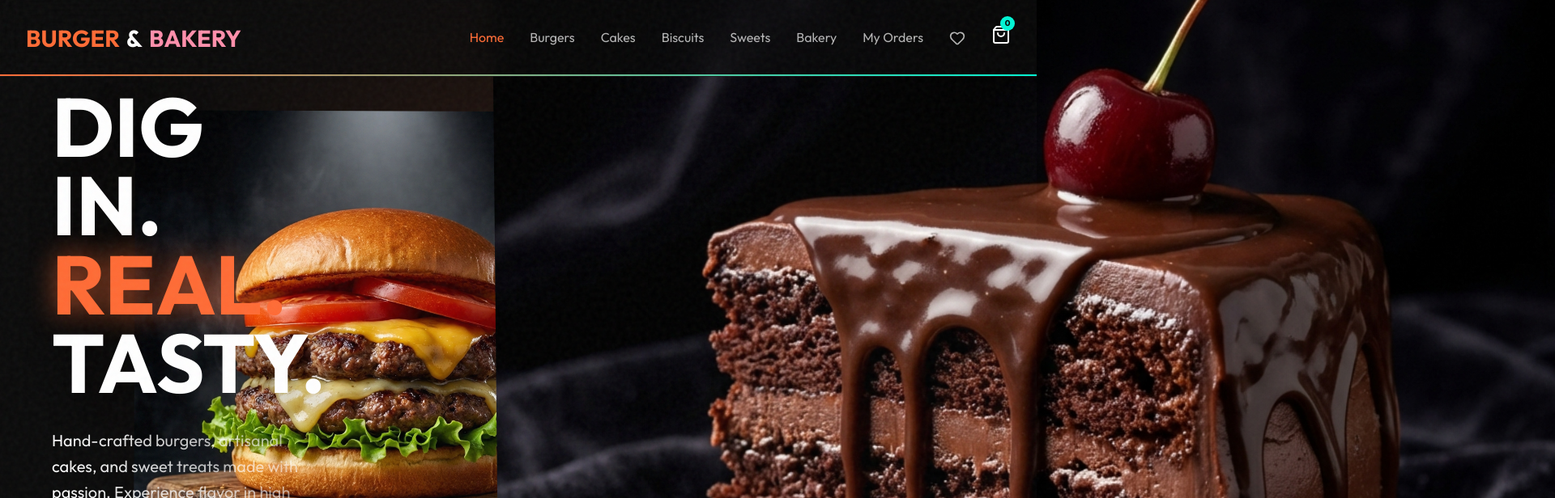
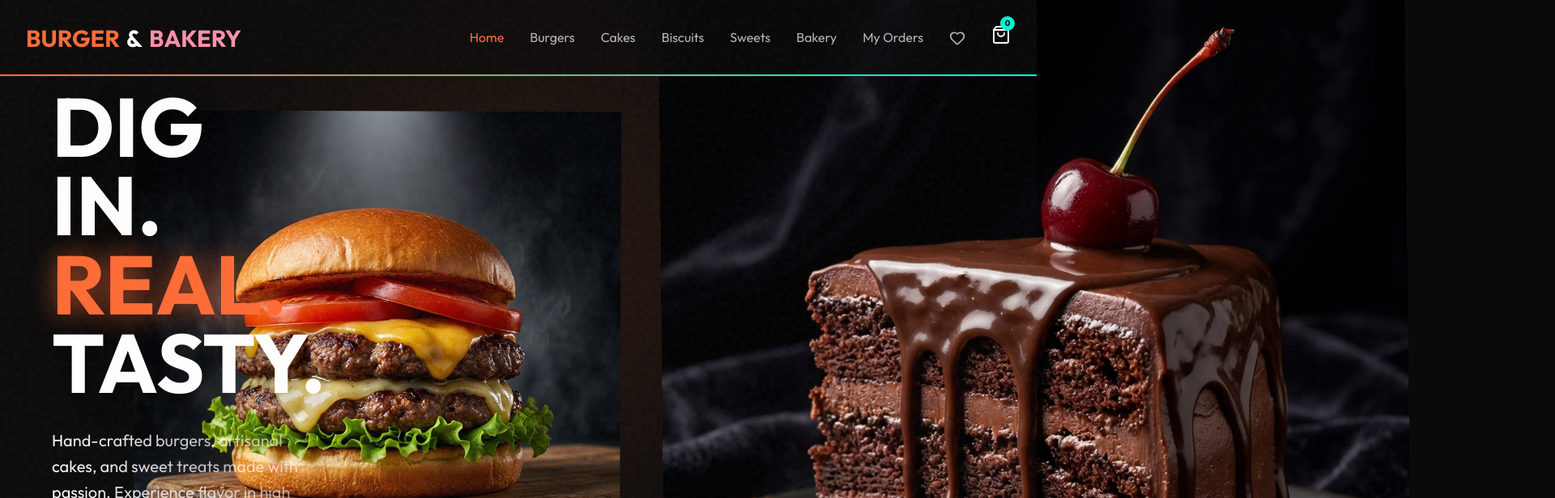
Before and after one commit to Subas2/burger, a React (Vite) app: page / in a window 1280 px wide. Shown: the top 616 px of the page at 81% size, 1920 px wide, since content can reach past the window. Built offline with nearby package versions, Linux system fonts and the light colour scheme; no server answers; a web font is replaced by a local one.

Commit message:
Reduce background cake image scale to 0.9

```diff
--- a/src/pages/Home.jsx
+++ b/src/pages/Home.jsx
@@ -217,11 +217,11 @@ export default function Home() {
                             <motion.img
                                 src={heroCake}
                                 alt="Yummy Cake"
-                                initial={{ opacity: 0, scale: 0.8, x: 50 }}
+                                initial={{ opacity: 0, scale: 0.6, x: 50 }}
                                 // Floating Animation (Opposite phase)
                                 animate={{
                                     opacity: 1,
-                                    scale: 1.3,
+                                    scale: 0.9,
                                     x: 0,
                                     y: [0, 30, 0],
                                     rotate: [0, -5, 0]
```
